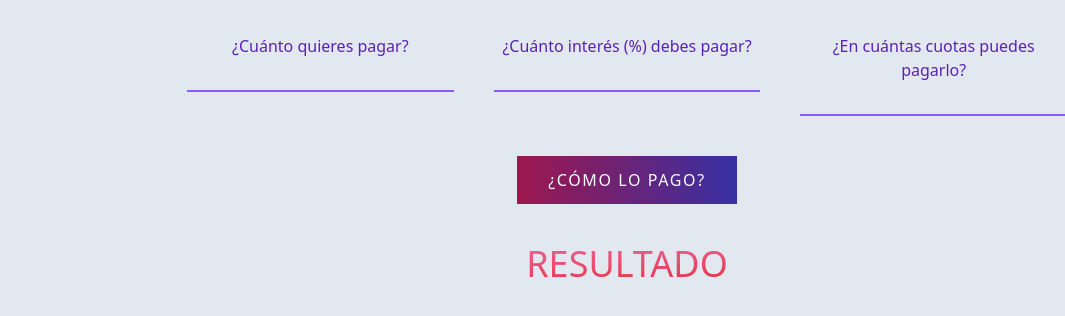
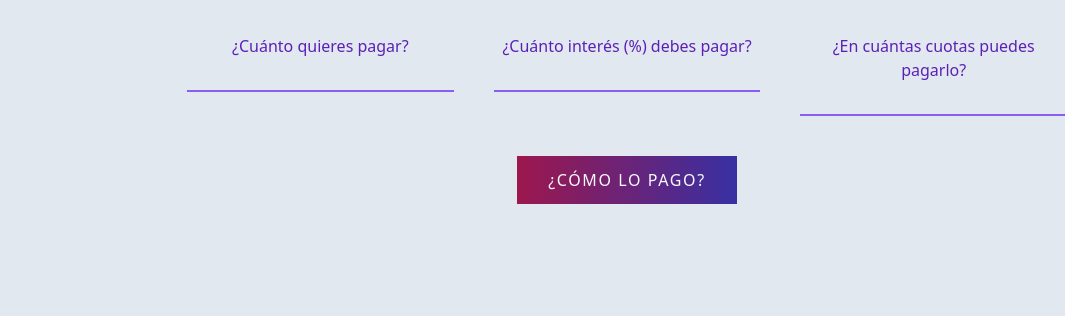
Before and after one commit to Ivan270/easypago, a plain HTML site: page index.html in a window 1280 px wide. Shown: the part 94-410 px from the top of the page, without its empty margins (13-1078 px from the left). Drawn offline with nearby package versions, Linux system fonts and the light colour scheme.

Commit message:
fixed styling and cleared useless content on resultadoAPagar

```diff
--- a/index.html
+++ b/index.html
@@ -83,11 +83,9 @@
 				</div>
 				<div class="col-span-3">
 					<h2
-						class="text-4xl font-medium text-center uppercase text-transparent bg-clip-text bg-gradient-to-br from-pink-400 to-red-600"
+						class="text-4xl font-medium text-center uppercase text-transparent bg-clip-text bg-gradient-to-br from-pink-400 to-red-600 tracking-wider"
 						id="resultadoAPagar"
-					>
-						Resultado
-					</h2>
+					></h2>
 				</div>
 			</form>
 		</main>
```
